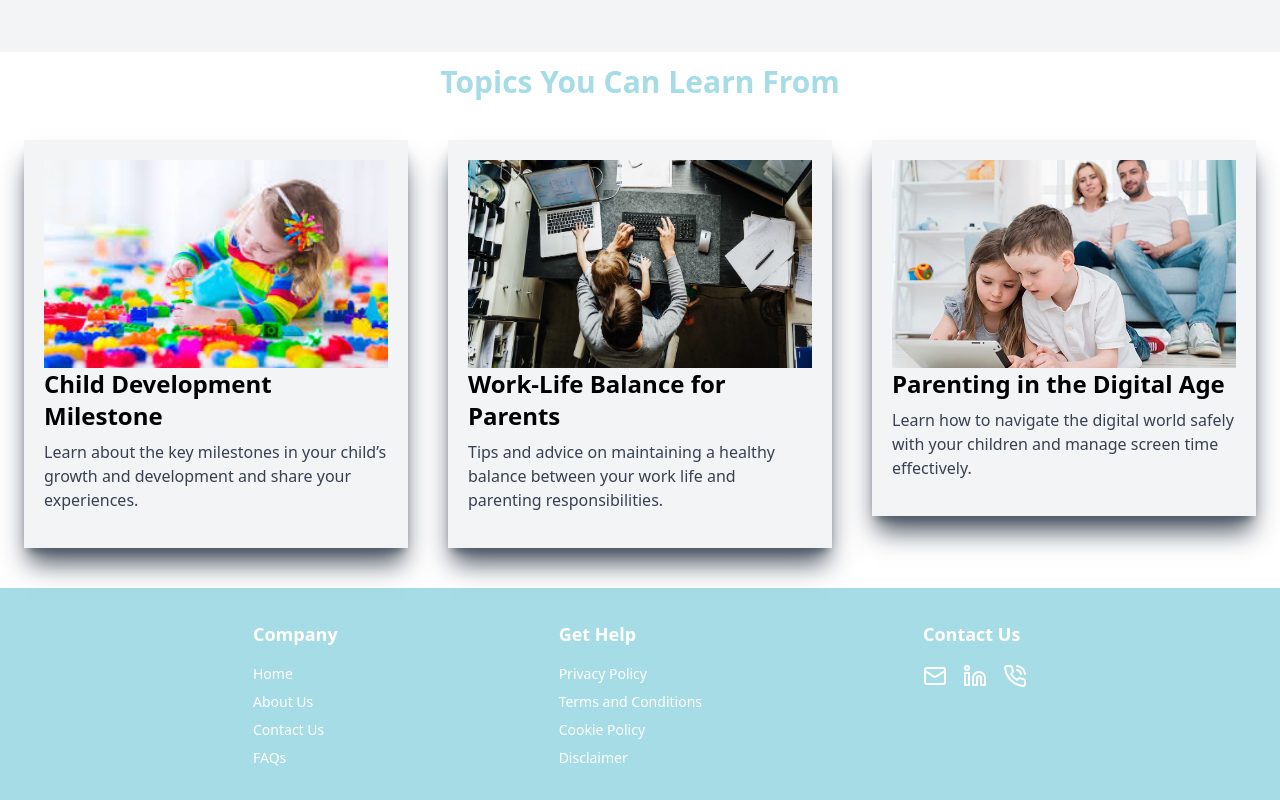
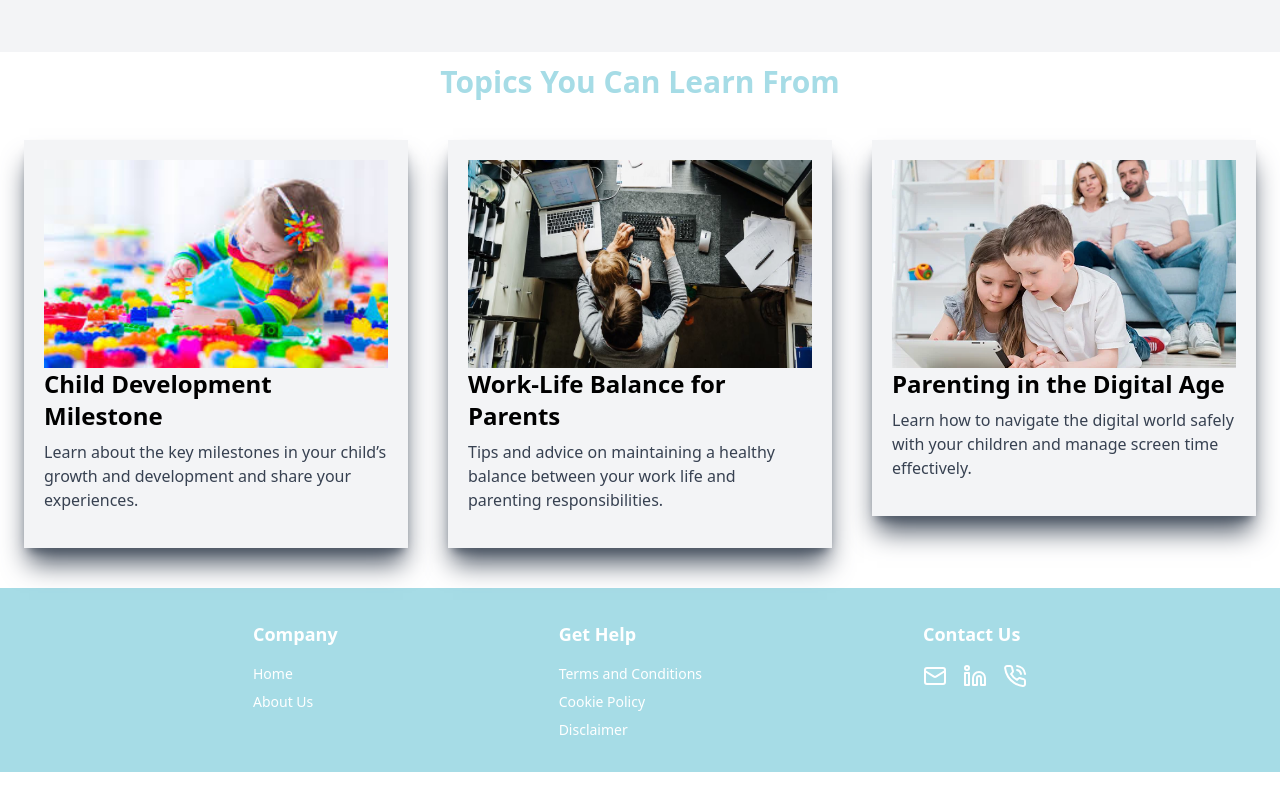
Before and after one commit to Bharathsivanesh/parenting-blog, a React (Vite) app in the folder client/: page / in a window 1280 px wide. Shown: the part 1088-1888 px from the top of the page. After the commit the page ends 1860 px from the top, so only its background shows below. Built offline with nearby package versions, Linux system fonts and the light colour scheme.

Commit message:
Update footerbar.jsx

```diff
--- a/client/src/components/footerbar.jsx
+++ b/client/src/components/footerbar.jsx
@@ -1,40 +1,76 @@
-import React from "react";
-import { LinkedinIcon, Mail, PhoneCall } from "lucide-react";
+import React, { useState } from "react";
+import { LinkedinIcon, Mail, PhoneCall, X } from "lucide-react";
 
 const FooterBar = () => {
+  const [show, setShow] = useState(false);
+  const [content, setContent] = useState("");
+
+  const openPopup = (text) => {
+    setContent(text);
+    setShow(true);
+  };
+
   return (
     <>
-      <div className="w-full h-auto bg-[#A6DCE6]  flex items-start justify-evenly text-white p-8">
-
+      <div className={`w-full h-auto bg-[#A6DCE6] flex items-start justify-evenly text-white p-8 ${show ? 'blur-sm' : ''}`}>
         <div className="flex flex-col space-y-4">
           <h4 className="font-bold text-lg">Company</h4>
           <ul className="space-y-2 text-sm">
             <li><a href="" className="hover:underline">Home</a></li>
             <li><a href="" className="hover:underline">About Us</a></li>
-            <li><a href="" className="hover:underline">Contact Us</a></li>
-            <li><a href="" className="hover:underline">FAQs</a></li>
           </ul>
         </div>
 
         <div className="flex flex-col space-y-4">
           <h4 className="font-bold text-lg">Get Help</h4>
           <ul className="space-y-2 text-sm">
-            <li><a href="" className="hover:underline">Privacy Policy</a></li>
-            <li><a href="" className="hover:underline">Terms and Conditions</a></li>
-            <li><a href="" className="hover:underline">Cookie Policy</a></li>
-            <li><a href="" className="hover:underline">Disclaimer</a></li>
+            <li><a href="#" onClick={() => openPopup(`Welcome to Parenting Blog By using our website, you agree to our Terms and Conditions.
+    The content provided on this site is for informational purposes only and is not a substitute for professional
+    advice or consultation with healthcare professionals. We do not guarantee the accuracy or completeness
+    of the information and are not liable for any errors or omissions. Usage of any advice or tips on this site is at
+    your own discretion. Parenting blog reserves the right to modify or remove content at any time.
+  `)} className="hover:underline">Terms and Conditions</a></li>
+            <li><a href="#" onClick={() => openPopup(`Our website uses cookies to improve your browsing experience and to analyze our website traffic. By
+    continuing to use this website, you consent to the use of cookies as described in our Cookie Policy.
+    Cookies are small text files that are stored on your device to help us understand how visitors interact with
+    our site, provide personalized content, and improve overall user experience. You can control or delete
+    cookies through your browser settings, but doing so may affect your ability to access some parts of the website.`)} className="hover:underline">Cookie Policy</a></li>
+            <li><a href="#" onClick={() => openPopup(`The information provided on Parents Blog is for general informational purposes only.
+    It is not intended as a substitute for professional advice from a healthcare provider or parenting expert.
+    Any reliance you place on such information is strictly at your own risk. Parenting Blogs
+    disclaims any liability for decisions you make based on the content of this blog. Always seek the advice
+    of a qualified professional with any questions you may have regarding your child’s health or parenting challenges.`)} className="hover:underline">Disclaimer</a></li>
           </ul>
         </div>
 
         <div className="flex flex-col space-y-4">
           <h4 className="font-bold text-lg">Contact Us</h4>
           <div className="flex space-x-4">
-            <a href="" className="hover:text-gray-400"><Mail size={24} /></a>
-            <a href="" className="hover:text-gray-400"><LinkedinIcon size={24} /></a>
-            <a href="tel:" className="hover:text-gray-400"><PhoneCall size={24} /></a>
+            <a href="knkavikrishnaa19@gmail.com" className="hover:text-gray-400"><Mail size={24} /></a>
+            <a href="https://linkedin.com" className="hover:text-gray-400"><LinkedinIcon size={24} /></a>
+            <a href="tel:1234567890" className="hover:text-gray-400"><PhoneCall size={24} /></a>
           </div>
         </div>
       </div>
+
+      {show && (
+        <div className="fixed inset-0 bg-black bg-opacity-50 flex items-center justify-center z-50">
+          <div className="bg-white rounded-lg p-6 max-w-md w-full">
+            <div className="flex justify-between items-center mb-4">
+
+              <button onClick={() => setShow(false)} className="hover:bg-gray-200 p-2 rounded-full">
+                <X size={24} />
+              </button>
+            </div>
+            <p className="text-sm text-gray-600">{content}</p>
+            <div className="mt-4 text-right">
+              <button onClick={() => setShow(false)} className="bg-blue-500 text-white py-2 px-4 rounded">
+                Close
+              </button>
+            </div>
+          </div>
+        </div>
+      )}
     </>
   );
 };
```
